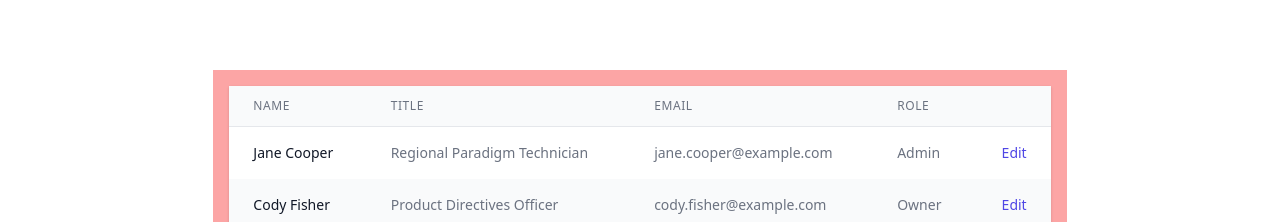
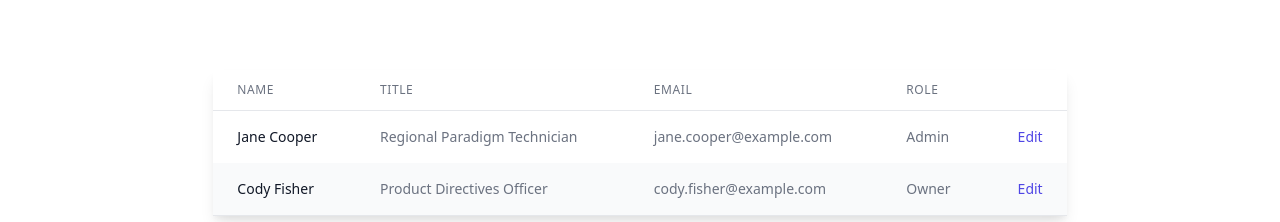
Before and after one commit to Khoby-790/coinbase-clone, a React (Create React App) app: page / in a window 1280 px wide. Shown: the part 730-952 px from the top of the page. Built offline with nearby package versions, Linux system fonts and the light colour scheme.

Commit message:
--- Auto-Git Commit ---

```diff
--- a/src/pages/HomePage/sections/TableRatingSection.jsx
+++ b/src/pages/HomePage/sections/TableRatingSection.jsx
@@ -20,13 +20,13 @@ const people = [
 const TableRatingSection = () => {
   return (
     <div className="w-full  flex justify-center">
-      <div className="w-2/3 p-4 bg-red-300">
+      <div className="w-2/3">
         <div className="flex flex-col">
           <div className="-my-2 overflow-x-auto sm:-mx-6 lg:-mx-8">
             <div className="py-2 align-middle inline-block min-w-full sm:px-6 lg:px-8">
-              <div className="shadow overflow-hidden border-b border-gray-200">
+              <div className="shadow-lg overflow-hidden border-b border-gray-200">
                 <table className="min-w-full divide-y divide-gray-200">
-                  <thead className="bg-gray-50">
+                  <thead className="bg-white">
                     <tr>
                       <th
                         scope="col"
```
